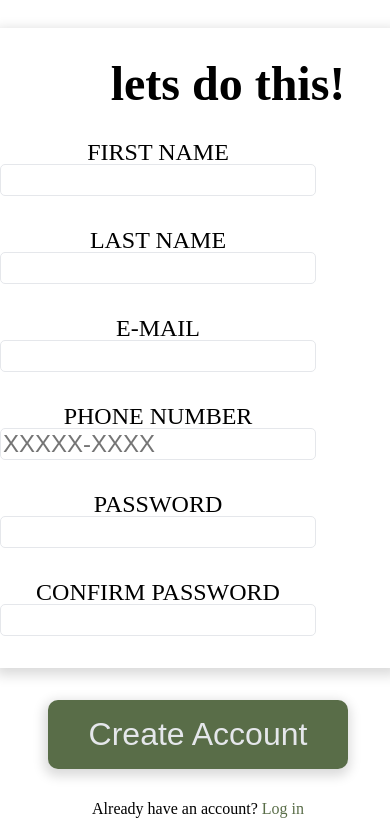
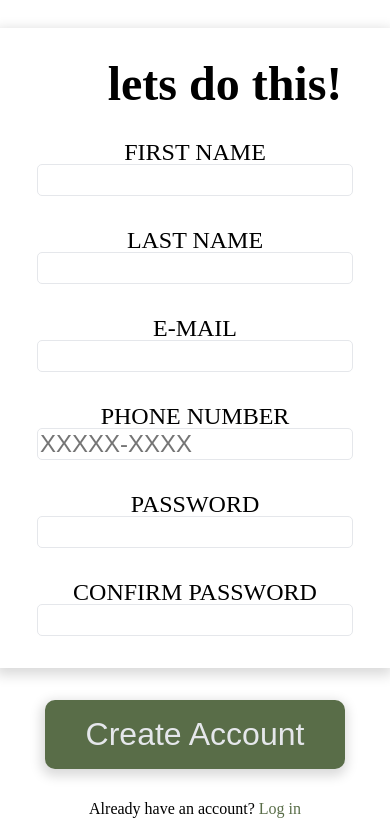
Before and after one commit to xcheesee/formPage, a plain HTML site: page index.html in a window 390 px wide. Shown: the part 750-1583 px from the top of the page. Drawn offline with Linux system fonts and the light colour scheme.

Commit message:
fixed issue related to css selector

```diff
--- a/css/style.css
+++ b/css/style.css
@@ -226,7 +226,7 @@ button + p {
 		margin-left: 0rem;
 	}
 
-	#form {
+	form {
 		margin: 0px;
 	}
 
```
